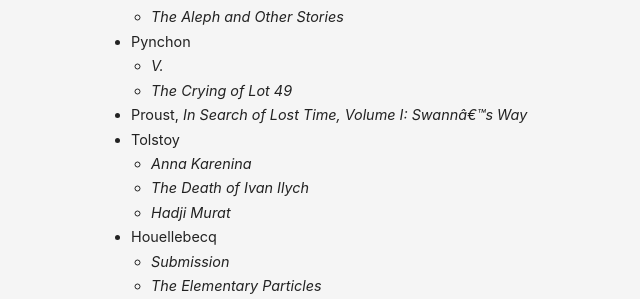
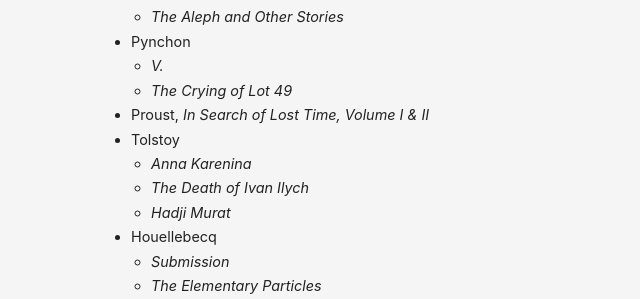
Before and after one commit to danschlz/danschulz.github.io, a Jekyll site: the page built from books.md, in a window 1280 px wide and 900 px high, scrolled down 3465 px. Shown: the part 154-453 px from the top of the window, without its empty margins (249-889 px from the left). Built offline with Jekyll 4.4.1, drawn with Linux system fonts in a browser that asks for light colours.

Commit message:
Update books.md

```diff
--- a/books.md
+++ b/books.md
@@ -146,7 +146,7 @@ Jump to:
 - Pynchon
   - _V._
   - _The Crying of Lot 49_
-- Proust, _In Search of Lost Time, Volume I: Swann's Way_
+- Proust, _In Search of Lost Time, Volume I & II_
 - Tolstoy
   - _Anna Karenina_
   - _The Death of Ivan Ilych_
```
Also changed, not shown: other parts of books.md (+1 -0 lines).
